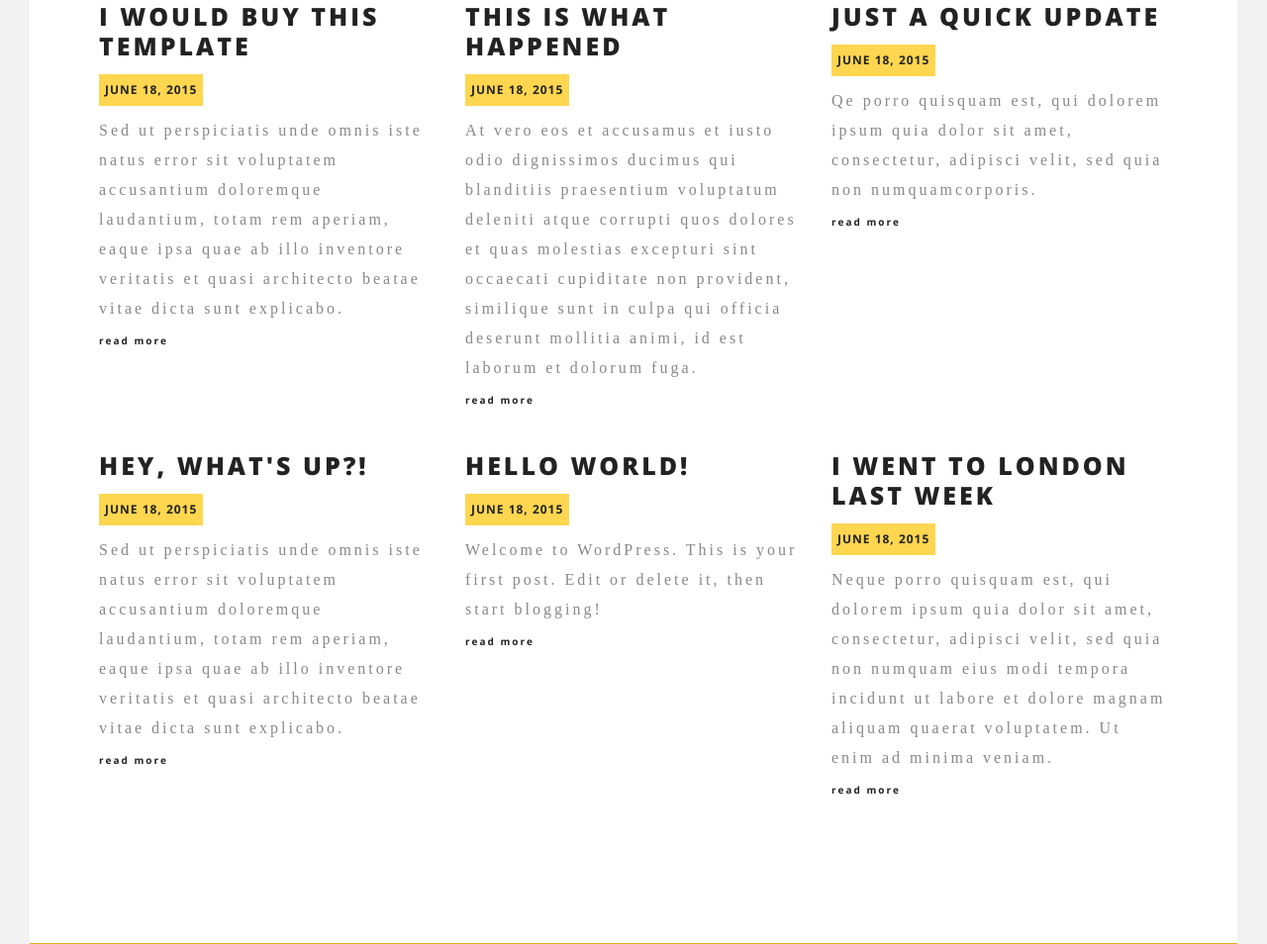
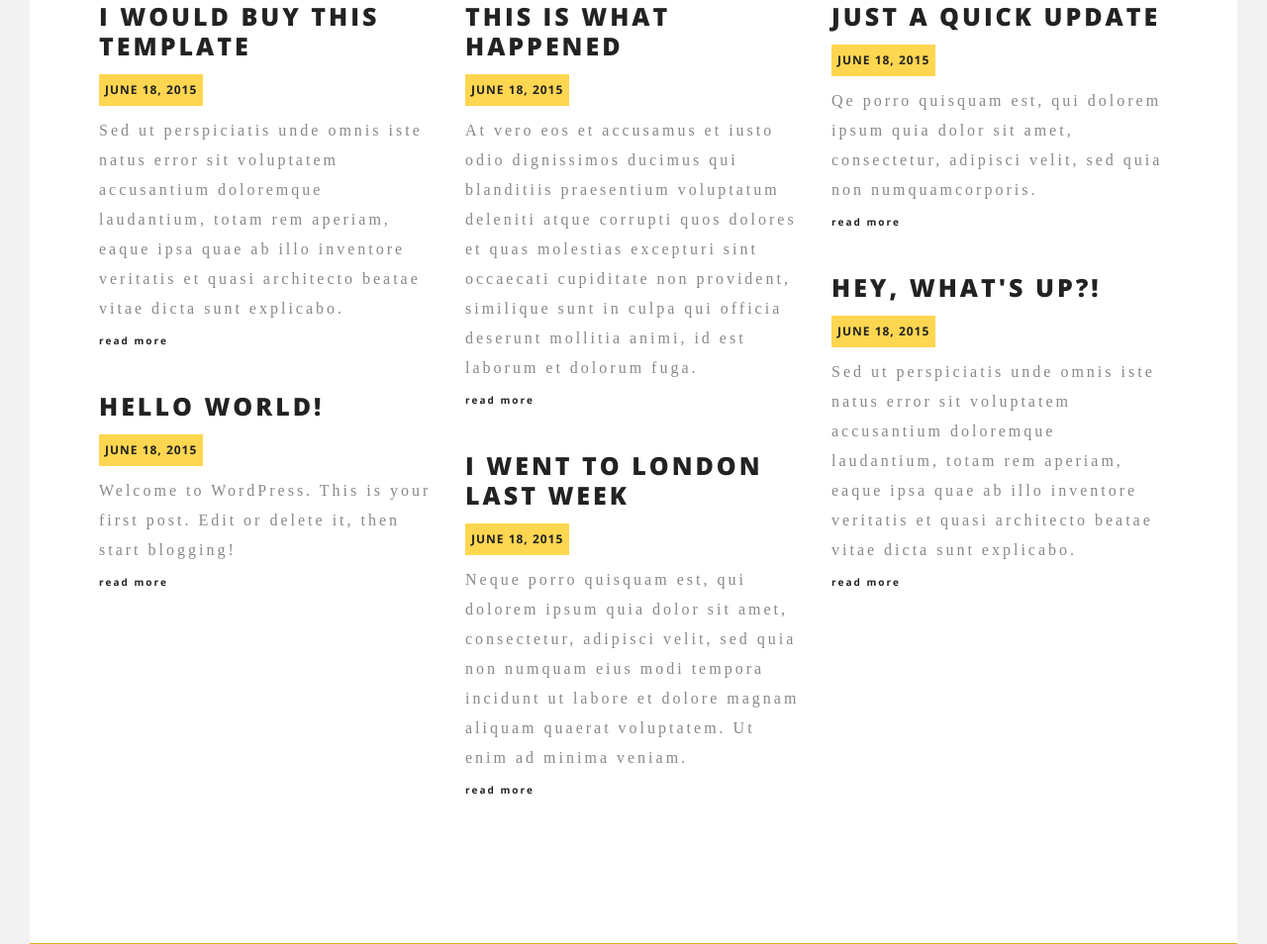
Before and after one commit to sabinteodorescu/mesar, a PHP site: page / in a window 1280 px wide. Shown: the part 3496-4450 px from the top of the page at 99% size. Run offline with PHP 8.4, Linux system fonts and the light colour scheme; some libraries are stand-ins or nearby versions; some web fonts are replaced.

Commit message:
grid layout

```diff
--- a/assets/css/style.css
+++ b/assets/css/style.css
@@ -82,9 +82,6 @@ body {
 	padding: 5px 8px;
 	display: inline-block;
 	margin-top: 30px;
-}
-.readmore {
-	font-size: 10px;
 }
 h1, h2, h3, h4, h5, h6 {
 	font-weight: 700;
@@ -379,14 +376,6 @@ section {
 	width: 340px;
 	float: left;
 	margin-bottom: 40px;
-	box-sizing: border-box;
-}
-#blog .post:nth-child(3n+1) {
-	clear: left;
-}
-#blog .post:nth-child(3n+2) {
-	margin-left: 30px;
-	margin-right: 30px;
 }
 #blog .post h4 a {
 	font-size: 25px;
@@ -405,6 +394,12 @@ section {
 	display: inline-block;
 	padding: 1px 6px;
 	margin: 10px 0;
+}
+#blog .post .readmore {
+	font-size: 10px;
+}
+#blog .post .readmore:hover {
+	text-decoration: underline;
 }
 
 /* ~contact */
--- a/assets/js/scripts.js
+++ b/assets/js/scripts.js
@@ -43,4 +43,10 @@ function scroll(){
 $(function(){
 	skillPercentage();
 	scroll();
+	$('.posts').masonry({
+	 	// options
+	 	itemSelector: '.post',
+	 	columnWidth: '.post',
+	 	gutter: 30
+	});
 })
--- a/index.php
+++ b/index.php
@@ -198,7 +198,7 @@
 	<section id="blog" name="blog">
 		<div class="wrapper">
 			<h2 class="section_title"><span>Blog</span></h2>
-			<div class="container cf">
+			<div class="container posts cf">
 				<div class="post">
 					<h4><a href="#">I would buy this template</a></h4>
 					<h6 class="date">June 18, 2015</h6>
@@ -267,8 +267,8 @@
 		</div>
 	</footer>
 
+	<script src="https://code.jquery.com/jquery-3.3.1.js" integrity="sha256-2Kok7MbOyxpgUVvAk/HJ2jigOSYS2auK4Pfzbm7uH60=" crossorigin="anonymous"></script>
 	<script src="assets/js/masonry.pkgd.min.js"></script>
-	<script src="https://code.jquery.com/jquery-3.3.1.js" integrity="sha256-2Kok7MbOyxpgUVvAk/HJ2jigOSYS2auK4Pfzbm7uH60=" crossorigin="anonymous"></script>
 	<script src="assets/js/scripts.js"></script>
 </body>
 </html>
```
